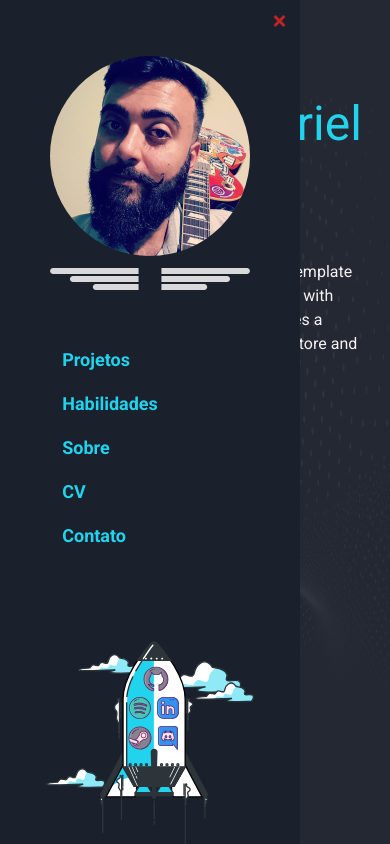
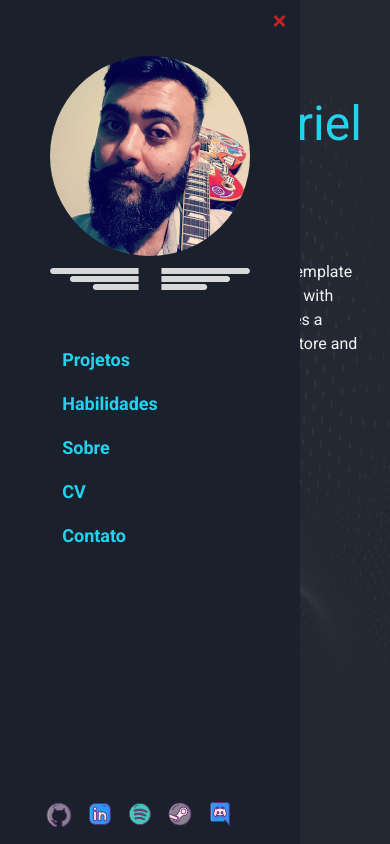
Before and after one commit to gabrielbasaglia/E-Commerce, a Next.js app: page / in a window 390 px wide. Built offline with nearby package versions, Linux system fonts and the light colour scheme.

Commit message:
correção do screen xs para 395px

```diff
--- a/src/app/components/sidebar/index.jsx
+++ b/src/app/components/sidebar/index.jsx
@@ -19,7 +19,7 @@ export function Sidebar() {
   return (
     <Menu isOpen={true} noOverlay>
       <aside className="fixed flex bg-secondary h-screen w-full">
-        <div className="flex flex-col items-center mt-14 w-full">
+        <div className="flex flex-col items-center mt-14 w-full ">
           <Image
             src={fotoperfil}
             alt="Foto de perfil"
@@ -63,13 +63,13 @@ export function Sidebar() {
             </Magnetic>
           </ul>
 
-          <div className="fixed bottom-0 ">
+          <div className="fixed bottom-2">
             <Image
               src={ship}
               alt="Nave com icones"
               width={200}
               height={200}
-              className=" w-52 invisible xxs:visible"
+              className=" w-52 invisible lg:visible"
             />
             <div className="flex gap-4 mb-2 xxs:mb-0">
               <a href="https://github.com/gabrielbasaglia" target="_blank">
@@ -78,7 +78,7 @@ export function Sidebar() {
                   width={26}
                   height={26}
                   alt="logo do github"
-                  className="xxs:absolute xxs:bottom-[152px] xxs:left-[97px] "
+                  className="lg:absolute lg:bottom-[152px] lg:left-[97px] "
                 />
               </a>
 
@@ -91,7 +91,7 @@ export function Sidebar() {
                   width={24}
                   height={24}
                   alt="logo linkedin"
-                  className="xxs:absolute xxs:bottom-[124px] xxs:left-[110px]"
+                  className="lg:absolute lg:bottom-[124px] lg:left-[110px]"
                 />
               </a>
 
@@ -104,7 +104,7 @@ export function Sidebar() {
                   width={24}
                   height={24}
                   alt="logo discord"
-                  className="xxs:absolute xxs:bottom-[124px] xxs:left-[82px]"
+                  className="lg:absolute lg:bottom-[124px] lg:left-[82px]"
                 />
               </a>
 
@@ -117,7 +117,7 @@ export function Sidebar() {
                   width={24}
                   height={24}
                   alt="logo discord"
-                  className="xxs:absolute xxs:bottom-[94px] xxs:left-[82px]"
+                  className="lg:absolute lg:bottom-[94px] lg:left-[82px]"
                 />
               </a>
 
@@ -130,7 +130,7 @@ export function Sidebar() {
                   width={24}
                   height={24}
                   alt="logo discord"
-                  className="xxs:absolute xxs:bottom-[94px] xxs:left-[110px]"
+                  className="lg:absolute lg:bottom-[94px] lg:left-[110px]"
                 />
               </a>
             </div>
--- a/tailwind.config.js
+++ b/tailwind.config.js
@@ -14,7 +14,7 @@ module.exports = {
         textSecondary: "#22D3EE",
       },
       screens: {
-        xxs: "380px",
+        xxs: "395px",
         xs: "475px",
         sm: "576px",
         md: "768px",
```
